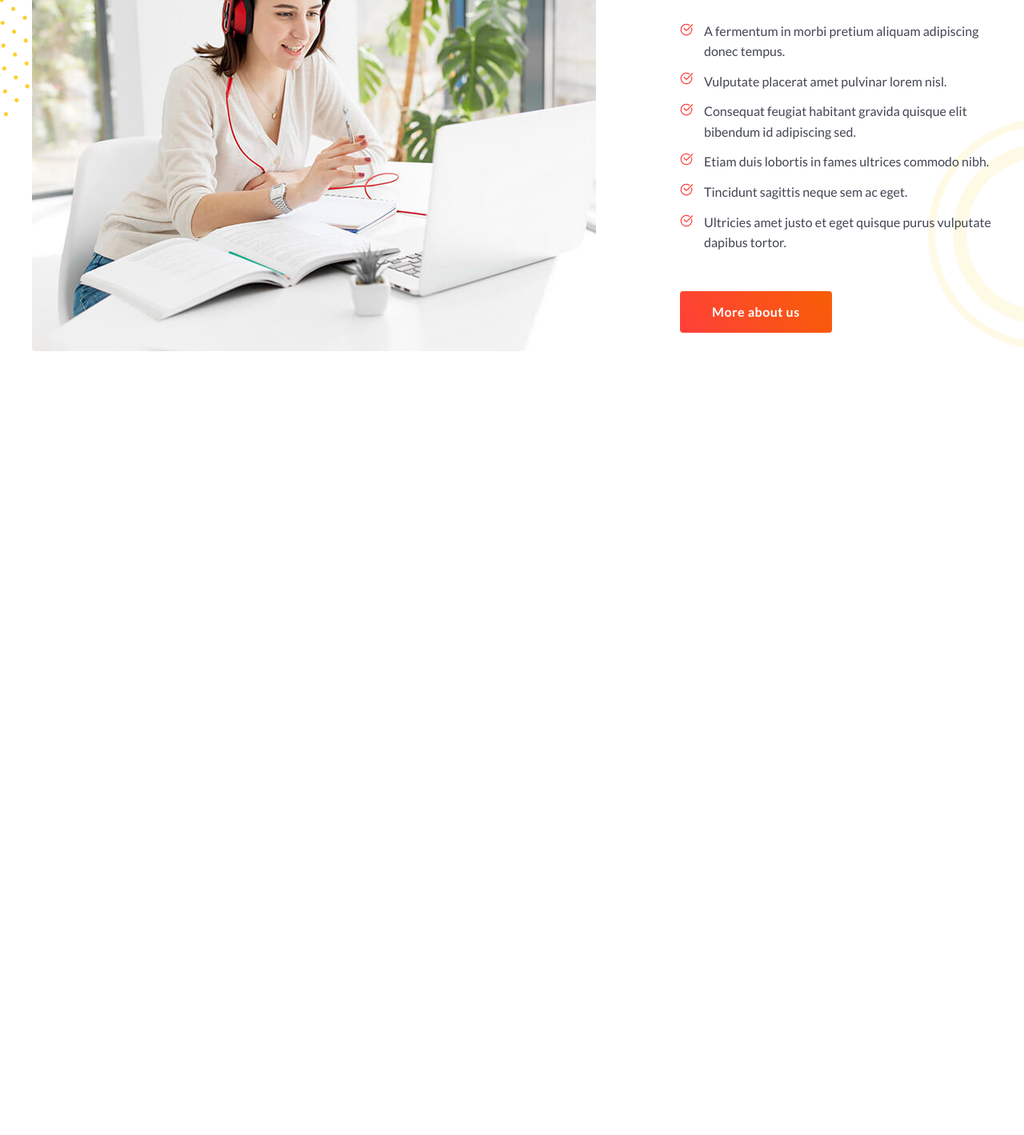
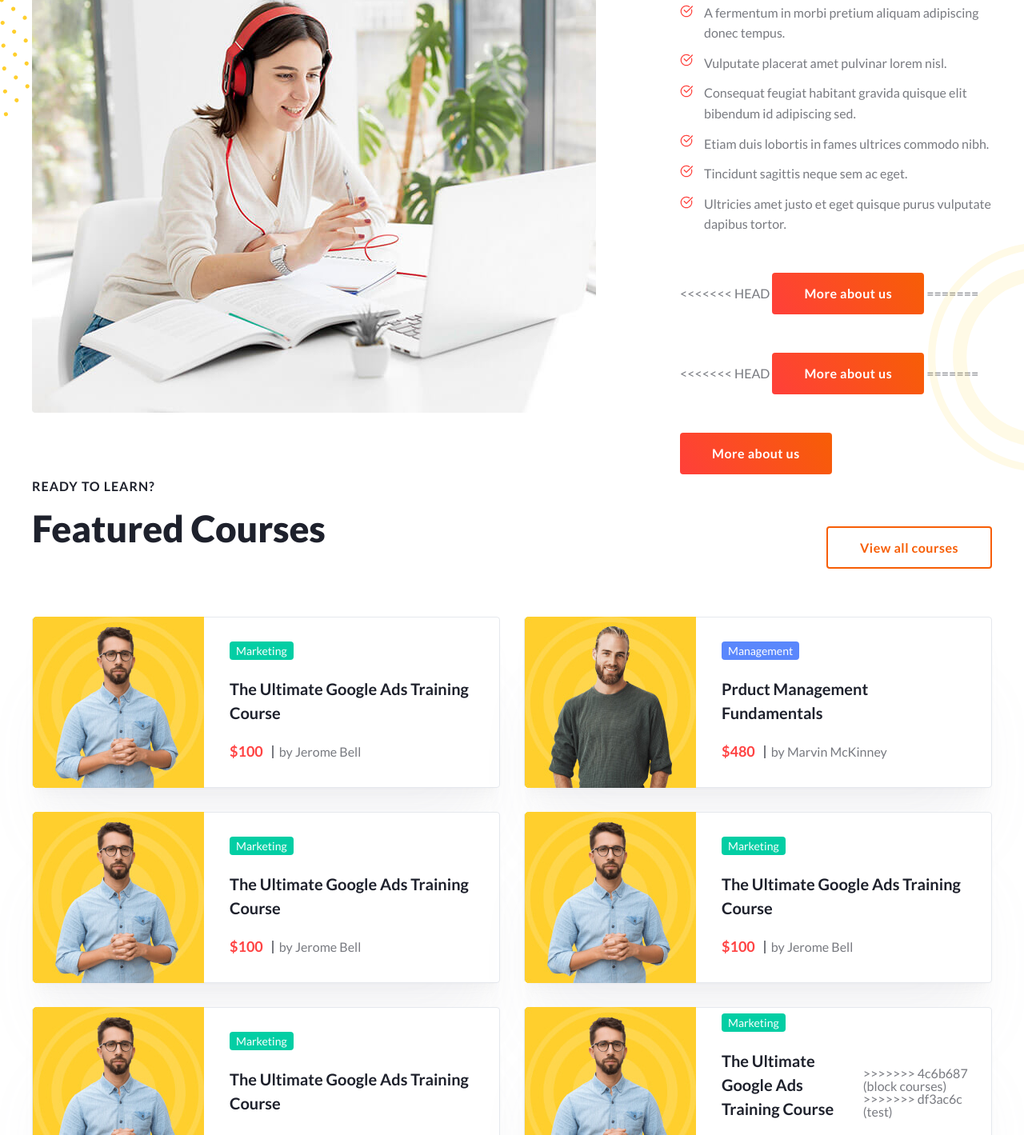
Before and after one commit to ValentunPron/createX, a plain HTML site: page index.html in a window 1280 px wide. Shown: the part 1381-2800 px from the top of the page at 80% size. Before the commit the page ends 1820 px from the top, so only its background shows below. Drawn offline with nearby package versions, Linux system fonts and the light colour scheme.

Commit message:
fixed git

```diff
--- a/css/style.css
+++ b/css/style.css
@@ -141,6 +141,14 @@ a {
   color: #000;
 }
 
+<<<<<<< HEAD
+=======
+.button-link {
+  padding-top: 15px;
+  padding-bottom: 15px;
+}
+
+>>>>>>> df3ac6c (test)
 .lock {
   overflow: hidden;
 }
@@ -203,10 +211,23 @@ a {
 .subtitle {
   font-weight: 700;
   font-size: 16px;
+<<<<<<< HEAD
+=======
+<<<<<<< HEAD
+>>>>>>> df3ac6c (test)
   line-height: 150%;
   letter-spacing: 1px;
   text-transform: uppercase;
   color: #1E212C;
+<<<<<<< HEAD
+=======
+=======
+  letter-spacing: 1px;
+  text-transform: uppercase;
+  color: #1E212C;
+  margin-bottom: 8px;
+>>>>>>> 4c6b687 (block courses)
+>>>>>>> df3ac6c (test)
 }
 
 .title {
@@ -516,7 +537,16 @@ a {
 
 .why-we__list {
   margin-top: 40px;
+<<<<<<< HEAD
   color: #424551;
+=======
+<<<<<<< HEAD
+  color: #424551;
+=======
+  color: #424551
+ margin;
+>>>>>>> 4c6b687 (block courses)
+>>>>>>> df3ac6c (test)
 }
 
 .why-we__item {
@@ -568,3 +598,95 @@ a {
   background-image: url("../img/why-we/bg1.svg");
   background-repeat: no-repeat;
 }
+<<<<<<< HEAD
+=======
+<<<<<<< HEAD
+=======
+
+.courses {
+  margin-top: 180px;
+  margin-bottom: 180px;
+}
+
+.courses__body {
+  display: grid;
+  margin-top: 60px;
+  grid-template-columns: 1fr 1fr;
+  gap: 30px;
+}
+
+.courses__item {
+  display: inline-flex;
+  align-items: center;
+  background: #FFFFFF;
+  border: 1px solid #E5E8ED;
+  box-shadow: 0px 80px 80px -20px rgba(154, 156, 165, 0.08), 0px 30px 24px -10px rgba(154, 156, 165, 0.05), 0px 12px 10px -6px rgba(154, 156, 165, 0.04), 0px 4px 4px -4px rgba(30, 33, 44, 0.03);
+  border-radius: 4px;
+  max-height: 214px;
+}
+
+.courses__description {
+  margin: 32px;
+}
+
+.courses__type {
+  display: inline-block;
+  font-weight: 400;
+  font-size: 14px;
+  line-height: 150%;
+  padding: 1px 8px;
+  background: #03CEA4;
+  border-radius: 4px;
+  color: #FFFFFF;
+  margin-bottom: 21px;
+}
+
+.courses__title {
+  font-weight: 700;
+  font-size: 20px;
+  line-height: 150%;
+  color: #1E212C;
+  margin-bottom: 20px;
+}
+
+.courses__price {
+  font-weight: 700;
+  font-size: 18px;
+  line-height: 150%;
+  color: #FF4242;
+  margin-bottom: 20px;
+  margin-right: 8px;
+}
+
+.courses__name {
+  position: relative;
+  padding-left: 9px;
+}
+
+.courses__name::after {
+  content: '';
+  position: absolute;
+  width: 1px;
+  height: 16px;
+  border: 1px solid #787A80;
+  margin: auto 0;
+  top: 0;
+  bottom: 0;
+  left: 0;
+}
+
+.courses-top {
+  display: flex;
+  justify-content: space-between;
+  align-items: flex-end;
+}
+
+.marketing {
+  background: #03CEA4;
+}
+
+.management {
+  background: #5A87FC;
+}
+>>>>>>> 4c6b687 (block courses)
+>>>>>>> df3ac6c (test)
--- a/index.html
+++ b/index.html
@@ -49,7 +49,12 @@
 							</div>
 							<h2 class="header__title title">Enjoy studying with Createx Online Courses</h2>
 							<div class="header__buttons">
+<<<<<<< HEAD
 								<button class="header__button button--trans" type="button">About us</button>
+=======
+								<button class="header__button button--trans" type="button" onclick="document.location='page/new.html'">About
+									us</button>
+>>>>>>> df3ac6c (test)
 								<button class="header__button button" type="button">Explore courses</button>
 							</div>
 						</div>
@@ -102,7 +107,96 @@
 									Ultricies amet justo et eget quisque purus vulputate dapibus tortor.
 								</li>
 							</ul>
+<<<<<<< HEAD
 							<button class="why-we__button button">More about us</button>
+=======
+<<<<<<< HEAD
+							<button class="why-we__button button">More about us</button>
+=======
+							<button class="why-we__button button" onclick="document.location='page/new.html'">
+								More about us
+							</button>
+						</div>
+					</div>
+				</div>
+			</div>
+			<div class="courses">
+				<div class="container">
+					<div class="courses-top">
+						<div class="courses__title">
+							<h3 class="subtitle">Ready to learn?</h3>
+							<h2 class="title">Featured Courses</h2>
+						</div>
+						<button class="courses__button button--trans" onclick="document.location='page/new.html'">View all courses</button>
+					</div>
+					<div class="courses__body">
+						<div class="courses__item">
+							<img src="img/courses/01.jpg" alt="Jerome Bell" class="courses__img">
+							<div class="courses__description">
+								<div class="courses__type marketing">Marketing</div>
+								<h4 class="courses__title">The Ultimate Google Ads Training Course</h4>
+								<div class="info">
+									<span class="courses__price">$100</span>
+									<span class="courses__name">by Jerome Bell</span>
+								</div>
+							</div>
+						</div>
+						<div class="courses__item">
+							<img src="img/courses/02.jpg" alt="Jerome Bell" class="courses__img">
+							<div class="courses__description">
+								<div class="courses__type management">Management</div>
+								<h4 class="courses__title">Prduct Management Fundamentals</h4>
+								<div class="info">
+									<span class="courses__price">$480</span>
+									<span class="courses__name">by Marvin McKinney</span>
+								</div>
+							</div>
+						</div>
+						<div class="courses__item">
+							<img src="img/courses/01.jpg" alt="Jerome Bell" class="courses__img">
+							<div class="courses__description">
+								<div class="courses__type marketing">Marketing</div>
+								<h4 class="courses__title">The Ultimate Google Ads Training Course</h4>
+								<div class="info">
+									<span class="courses__price">$100</span>
+									<span class="courses__name">by Jerome Bell</span>
+								</div>
+							</div>
+						</div>
+						<div class="courses__item">
+							<img src="img/courses/01.jpg" alt="Jerome Bell" class="courses__img">
+							<div class="courses__description">
+								<div class="courses__type marketing">Marketing</div>
+								<h4 class="courses__title">The Ultimate Google Ads Training Course</h4>
+								<div class="info">
+									<span class="courses__price">$100</span>
+									<span class="courses__name">by Jerome Bell</span>
+								</div>
+							</div>
+						</div>
+						<div class="courses__item">
+							<img src="img/courses/01.jpg" alt="Jerome Bell" class="courses__img">
+							<div class="courses__description">
+								<div class="courses__type marketing">Marketing</div>
+								<h4 class="courses__title">The Ultimate Google Ads Training Course</h4>
+								<div class="info">
+									<span class="courses__price">$100</span>
+									<span class="courses__name">by Jerome Bell</span>
+								</div>
+							</div>
+						</div>
+						<div class="courses__item">
+							<img src="img/courses/01.jpg" alt="Jerome Bell" class="courses__img">
+							<div class="courses__description">
+								<div class="courses__type marketing">Marketing</div>
+								<h4 class="courses__title">The Ultimate Google Ads Training Course</h4>
+								<div class="info">
+									<span class="courses__price">$100</span>
+									<span class="courses__name">by Jerome Bell</span>
+								</div>
+							</div>
+>>>>>>> 4c6b687 (block courses)
+>>>>>>> df3ac6c (test)
 						</div>
 					</div>
 				</div>
```
Also changed, not shown: img/courses/01.jpg (added), img/courses/02.jpg (added), img/courses/03.jpg (added), img/courses/04.jpg (added), img/courses/05.jpg (added), img/courses/06.jpg (added).
